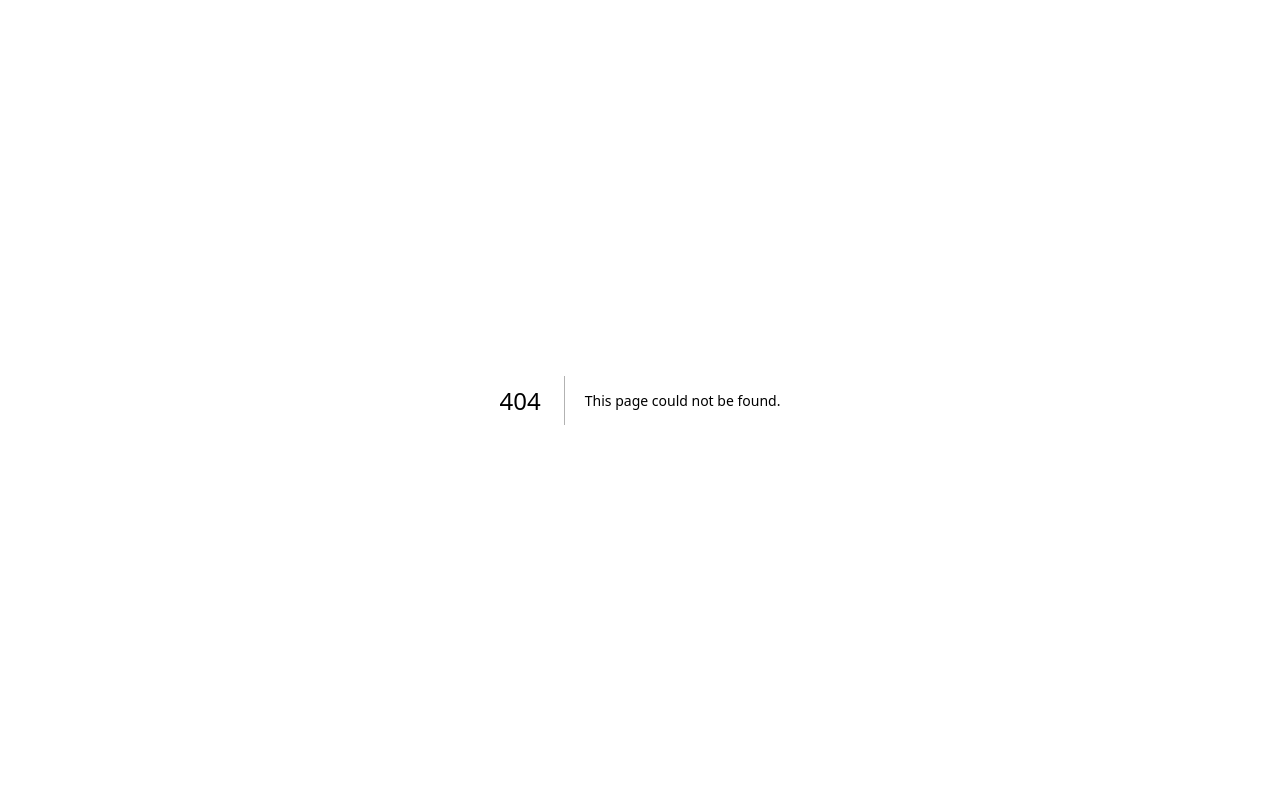
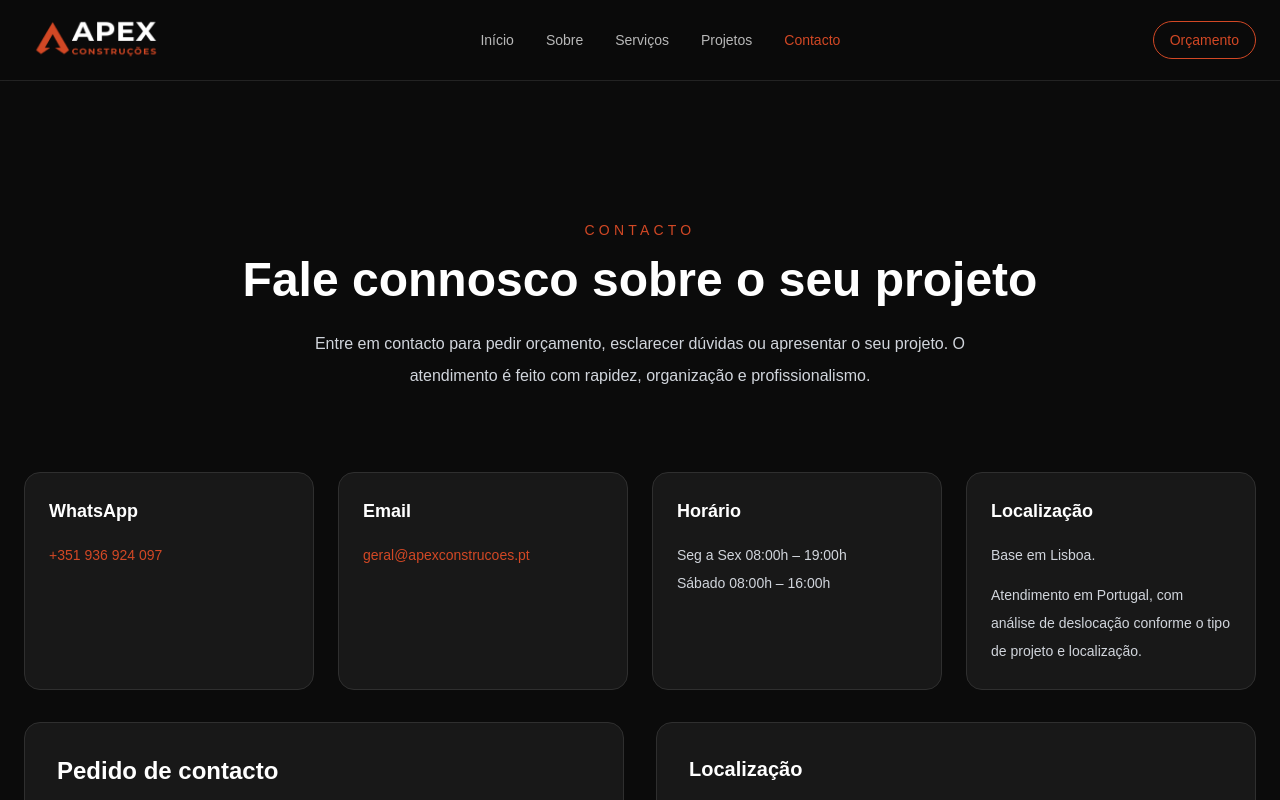
Before and after one commit to kaique-nieinke/Apex-Construcoes, a Next.js app: page /contacto in a window 1280 px wide. Before the commit this address had no page. Shown: the top 800 px of the page. Built offline with nearby package versions, Linux system fonts and the light colour scheme.

Commit message:
fix: metadata e idioma do site

```diff
--- a/src/app/componentes/Header.jsx
+++ b/src/app/componentes/Header.jsx
@@ -3,6 +3,8 @@ import { useState } from "react";
 import Image from "next/image";
 import Link from "next/link";
 import { motion } from "framer-motion";
+import { usePathname } from "next/navigation";
+
 const mobileMenuContainer = {
   hidden: {},
   visible: { transition: { staggerChildren: 0.08, delayChildren: 0.05 } },
@@ -17,6 +19,16 @@ const mobileMenuItem = {
 };
 export default function Header() {
   const [menuOpen, setMenuOpen] = useState(false);
+  const pathname = usePathname();
+
+  function navLinkClass(href) {
+    return `text-sm transition ${
+      pathname === href
+        ? "text-[#D24825]"
+        : "text-[#B8B8B8] hover:text-[#D24825]"
+    }`;
+  }
+
   return (
     <header className="fixed top-0 left-0 z-50 w-full border-b border-white/10 bg-[#0B0B0B]/80 backdrop-blur">
       {" "}
@@ -33,36 +45,41 @@ export default function Header() {
           />{" "}
         </Link>{" "}
         <nav className="hidden gap-8 md:flex">
-          {" "}
+          <Link
+            href="/"
+            onClick={(e) => {
+              if (pathname === "/") {
+                e.preventDefault();
+                window.scrollTo({ top: 0, behavior: "smooth" });
+              }
+            }}
+            className={navLinkClass("/")}
+          >
+            Início
+          </Link>
+
           <a
             href="/#sobre"
             className="text-sm text-[#B8B8B8] transition hover:text-[#D24825]"
           >
-            {" "}
-            Sobre{" "}
-          </a>{" "}
+            Sobre
+          </a>
+
           <a
             href="/#servicos"
             className="text-sm text-[#B8B8B8] transition hover:text-[#D24825]"
           >
-            {" "}
-            Serviços{" "}
-          </a>{" "}
-          <Link
-            href="/projetos"
-            className="text-sm text-[#B8B8B8] transition hover:text-[#D24825]"
-          >
-            {" "}
-            Projetos{" "}
-          </Link>{" "}
-          <Link
-            href="/contato"
-            className="text-sm text-[#B8B8B8] transition hover:text-[#D24825]"
-          >
-            {" "}
-            Contato{" "}
-          </Link>{" "}
-        </nav>{" "}
+            Serviços
+          </a>
+
+          <Link href="/projetos" className={navLinkClass("/projetos")}>
+            Projetos
+          </Link>
+
+          <Link href="/contacto" className={navLinkClass("/contacto")}>
+            Contacto
+          </Link>
+        </nav>
         <a
           href="https://wa.me/351936924097?text=Olá,%20gostaria%20de%20solicitar%20um%20orçamento."
           target="_blank"
@@ -95,47 +112,54 @@ export default function Header() {
             animate="visible"
             className="flex flex-col gap-4"
           >
-            {" "}
+            <motion.div variants={mobileMenuItem}>
+              <Link
+                href="/"
+                onClick={() => setMenuOpen(false)}
+                className={navLinkClass("/")}
+              >
+                Início
+              </Link>
+            </motion.div>
+
             <motion.a
               variants={mobileMenuItem}
               href="/#sobre"
               onClick={() => setMenuOpen(false)}
               className="text-sm text-[#B8B8B8] transition hover:text-[#D24825]"
             >
-              {" "}
-              Sobre{" "}
-            </motion.a>{" "}
+              Sobre
+            </motion.a>
+
             <motion.a
               variants={mobileMenuItem}
               href="/#servicos"
               onClick={() => setMenuOpen(false)}
               className="text-sm text-[#B8B8B8] transition hover:text-[#D24825]"
             >
-              {" "}
-              Serviços{" "}
-            </motion.a>{" "}
+              Serviços
+            </motion.a>
+
             <motion.div variants={mobileMenuItem}>
-              {" "}
               <Link
                 href="/projetos"
                 onClick={() => setMenuOpen(false)}
-                className="text-sm text-[#B8B8B8] transition hover:text-[#D24825]"
+                className={navLinkClass("/projetos")}
               >
-                {" "}
-                Projetos{" "}
-              </Link>{" "}
-            </motion.div>{" "}
+                Projetos
+              </Link>
+            </motion.div>
+
             <motion.div variants={mobileMenuItem}>
-              {" "}
               <Link
-                href="/contato"
+                href="/contacto"
                 onClick={() => setMenuOpen(false)}
-                className="text-sm text-[#B8B8B8] transition hover:text-[#D24825]"
+                className={navLinkClass("/contacto")}
               >
-                {" "}
-                Contato{" "}
-              </Link>{" "}
-            </motion.div>{" "}
+                Contacto
+              </Link>
+            </motion.div>
+
             <motion.a
               variants={mobileMenuItem}
               href="https://wa.me/351936924097?text=Olá,%20gostaria%20de%20solicitar%20um%20orçamento."
@@ -144,10 +168,9 @@ export default function Header() {
               onClick={() => setMenuOpen(false)}
               className="text-sm text-[#B8B8B8] transition hover:text-[#D24825]"
             >
-              {" "}
-              Orçamento{" "}
-            </motion.a>{" "}
-          </motion.nav>{" "}
+              Orçamento
+            </motion.a>
+          </motion.nav>
         </motion.div>
       )}{" "}
     </header>
--- a/src/app/contato/page.js
+++ b/src/app/contacto/page.js
@@ -66,7 +66,7 @@ export default function Contato() {
             style={{ marginTop: "220px", marginBottom: "80px" }}
           >
             <p className="mb-4 text-sm uppercase tracking-[0.3em] text-[#D24825]">
-              Contato
+              Contacto
             </p>
 
             <h1 className="text-4xl font-semibold md:text-5xl">
@@ -99,10 +99,10 @@ export default function Contato() {
               <div className="rounded-2xl border border-[#2F2F2F] bg-[#181818] p-6">
                 <h2 className="mb-4 text-lg font-semibold text-white">Email</h2>
                 <a
-                  href="mailto:kaiquenieinke@yahoo.com"
+                  href="mailto:geral@apexconstrucoes.pt"
                   className="text-sm leading-7 text-[#D24825] transition hover:opacity-80"
                 >
-                  kaiquenieinke@yahoo.com
+                  geral@apexconstrucoes.pt
                 </a>
               </div>
 
@@ -113,7 +113,7 @@ export default function Contato() {
                 <p className="text-sm leading-7 text-gray-300">
                   Seg a Sex 08:00h – 19:00h
                   <br />
-                  Sabado 08:00h – 16:00h
+                  Sábado 08:00h – 16:00h
                 </p>
               </div>
 
--- a/src/app/layout.js
+++ b/src/app/layout.js
@@ -12,14 +12,15 @@ const geistMono = Geist_Mono({
 });
 
 export const metadata = {
-  title: "Create Next App",
-  description: "Generated by create next app",
+  title: "Apex Construções | Construção e Remodelação em Lisboa",
+  description:
+    "Empresa de construção civil em Lisboa especializada em remodelações, pavimentos, cozinhas e afagamento de madeira. Qualidade, organização e acabamento profissional.",
 };
 
 export default function RootLayout({ children }) {
   return (
     <html
-      lang="en"
+      lang="pt-PT"
       className={`${geistSans.variable} ${geistMono.variable} h-full antialiased`}
     >
       <body className="min-h-full flex flex-col">{children}</body>
--- a/src/app/page.js
+++ b/src/app/page.js
@@ -31,7 +31,7 @@ export default function Home() {
 
           <div className="flex flex-col items-center justify-center gap-4 sm:flex-row">
             <a
-              href="/#contato"
+              href="/#contacto"
               className="rounded-full bg-[#D24825] px-6 py-3 font-semibold text-white transition hover:scale-105 hover:bg-[#A8371C]"
             >
               Pedir orçamento
@@ -258,12 +258,12 @@ export default function Home() {
       </section>
 
       <section
-        id="contato"
+        id="contacto"
         className="border-t border-white/10 bg-[#111111] px-6 py-24"
       >
         <div className="mx-auto max-w-4xl text-center">
           <p className="mb-3 text-sm uppercase tracking-[0.3em] text-[#D24825]">
-            Contato
+            Contacto
           </p>
 
           <h2 className="mb-6 text-3xl font-semibold text-white md:text-5xl">
@@ -286,7 +286,7 @@ export default function Home() {
             </a>
 
             <a
-              href="mailto:kaiquenieinke@yahoo.com"
+              href="mailto:geral@apexconstrucoes.pt"
               className="rounded-full border border-[#2F2F2F] bg-[#181818] px-8 py-4 font-semibold text-white transition hover:border-[#D24825]"
             >
               Enviar Email
--- a/src/app/projetos/afagamentos/page.js
+++ b/src/app/projetos/afagamentos/page.js
@@ -162,10 +162,10 @@ export default function Afagamentos() {
           </h1>
 
           <p className="mb-12 max-w-3xl leading-7 text-gray-300">
-            Somos especialistas em afagamento de pavimentos de madeira em
-            Lisboa. Realizamos recuperação, lixagem e acabamento com alto padrão
-            de qualidade, valorizando o aspecto natural da madeira e aumentando
-            a durabilidade.
+            Somos especialistas em afagamento de pavimentos de madeira.
+            Realizamos recuperação, lixagem e acabamento com alto padrão de
+            qualidade, valorizando o aspecto natural da madeira e aumentando a
+            durabilidade.
           </p>
 
           {albuns.map((album, index) => (
--- a/src/app/projetos/page.js
+++ b/src/app/projetos/page.js
@@ -39,7 +39,7 @@ export default function Projetos() {
             Projetos
           </p>
           <h1 className="text-4xl font-semibold md:text-5xl">
-            Categorias de trabalhos
+            Projetos em Lisboa
           </h1>
         </div>
 
--- a/src/app/projetos/remodelacao/page.js
+++ b/src/app/projetos/remodelacao/page.js
@@ -69,12 +69,18 @@ export default function Remodelacao() {
 
   return (
     <>
-      <main className="relative z-10 min-h-screen bg-[#0B0B0B] px-6 pb-10 text-white">
+      <main className="min-h-screen bg-[#0B0B0B] px-6 pb-10 text-white">
         <div className="mx-auto max-w-7xl pt-28">
           <p className="mb-3 text-sm uppercase tracking-[0.3em] text-[#D24825]">
             Projetos
           </p>
-          <h1 className="mb-12 text-3xl font-semibold">Remodelações</h1>
+          <h1 className="mb-4 text-3xl font-semibold">Remodelações</h1>
+          <p className="mb-12 max-w-3xl leading-7 text-gray-300">
+            Somos especialistas em remodelação de espaços. Transformamos
+            ambientes com soluções práticas e acabamentos de alto nível,
+            valorizando cada detalhe e garantindo um resultado final de
+            qualidade.
+          </p>
 
           {albuns.map((album, index) => (
             <div key={album.id} className="w-full">
```
